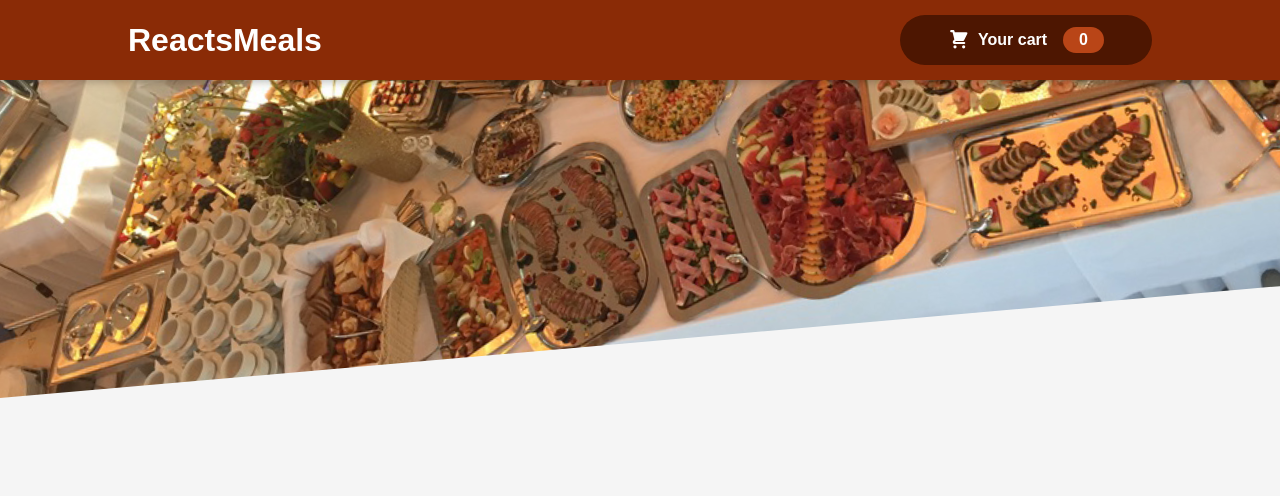
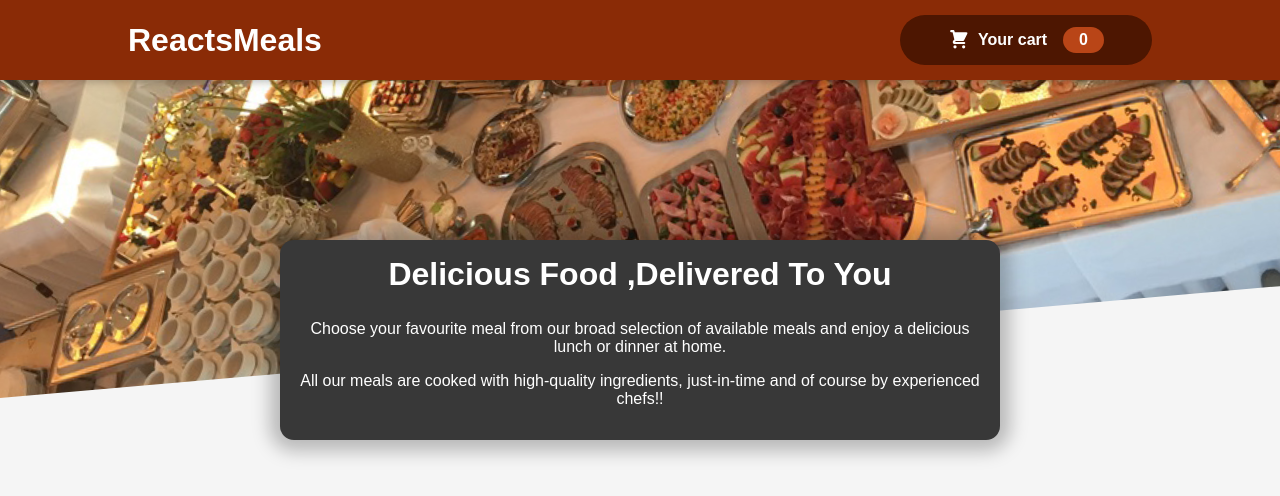
Before and after one commit to 1iamshashikant/ReastaurantWebsiteReactJs, a React (Create React App) app: page / in a window 1280 px wide. Shown: the top 496 px of the page. Built offline with nearby package versions, Linux system fonts and the light colour scheme.

Commit message:
MealsWummaryDesigned

```diff
--- a/src/App.js
+++ b/src/App.js
@@ -1,11 +1,16 @@
 import React, {Fragment} from 'react';
 import Header from './components/Layout/Header';
+import Meals from './components/Meals/Meals';
 import './App.css';
+
 
 function App() {
   return (
     <Fragment>
       <Header />
+      <main>
+        <Meals/>
+      </main>
     </Fragment>
 
 
--- /dev/null
+++ b/src/components/Meals/Meals.js
@@ -0,0 +1,13 @@
+import {Fragment } from 'react';
+
+import MealsSummary from './MealsSummary';
+
+const Meals = () =>{
+return(
+    <Fragment>
+        <MealsSummary/>
+    </Fragment>
+)
+};
+
+export default Meals;
--- /dev/null
+++ b/src/components/Meals/MealsSummary.js
@@ -0,0 +1,21 @@
+import classes from './MealsSummary.module.css';
+
+const MealsSummary = () =>{
+    return(
+
+        <section className={classes.summary}>
+
+     <h2>Delicious Food ,Delivered To You</h2>
+     <p>
+        Choose your favourite meal from our broad selection of available meals
+        and enjoy a delicious lunch or dinner at home.
+    </p>
+    <p>
+        All our meals are cooked with high-quality ingredients, just-in-time and
+         of course by experienced chefs!!
+    </p>
+        </section>
+    );
+};
+
+export default MealsSummary;
--- /dev/null
+++ b/src/components/Meals/MealsSummary.module.css
@@ -0,0 +1,18 @@
+.summary {
+    text-align: center;
+    max-width: 45rem;
+    width: 90%;
+    margin: auto;
+    margin-top: -10rem;
+    position: relative;
+    background-color: #383838;
+    color: white;
+    border-radius: 14px;
+    padding: 1rem;
+    box-shadow: 0 1px 18px 10px rgba(0, 0, 0, 0.25);
+  }
+
+  .summary h2 {
+    font-size: 2rem;
+    margin-top: 0;
+  }
```
